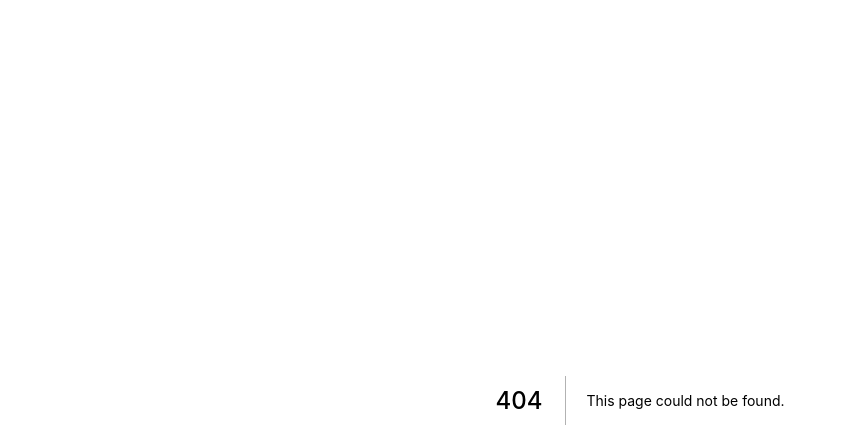
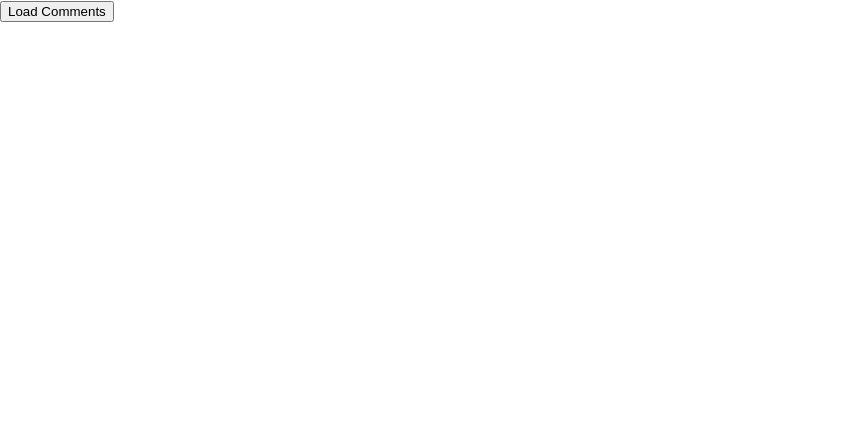
Before and after one commit to fikrinazilul1690/learn-next, a Next.js app: page /comments in a window 1280 px wide. Before the commit this address had no page. Shown: the top 448 px of the page, without its empty margins (0-847 px from the left). Built offline with nearby package versions, Linux system fonts and the light colour scheme.

Commit message:
API Get request

```diff
--- /dev/null
+++ b/data/comments.ts
@@ -0,0 +1,19 @@
+export interface IComment {
+  id: number;
+  text: string;
+}
+
+export const comments: Array<IComment> = [
+  {
+    id: 1,
+    text: 'This is the first comment',
+  },
+  {
+    id: 2,
+    text: 'This is the second comment',
+  },
+  {
+    id: 3,
+    text: 'This is the third comment',
+  },
+];
--- /dev/null
+++ b/pages/api/comments/index.ts
@@ -0,0 +1,11 @@
+import { comments } from './../../../data/comments';
+import type { NextApiRequest, NextApiResponse } from 'next';
+
+interface Data {}
+
+export default async function handler(
+  req: NextApiRequest,
+  res: NextApiResponse<Data>
+) {
+  res.status(200).send(comments);
+}
--- /dev/null
+++ b/pages/api/dashboard.ts
@@ -0,0 +1,10 @@
+import type { NextApiRequest, NextApiResponse } from 'next';
+
+interface Data {}
+
+export default async function handler(
+  req: NextApiRequest,
+  res: NextApiResponse<Data>
+) {
+  res.status(200).send({ name: 'Dasboard API Route' });
+}
--- /dev/null
+++ b/pages/api/index.ts
@@ -0,0 +1,10 @@
+import type { NextApiRequest, NextApiResponse } from 'next';
+
+interface Data {}
+
+export default async function handler(
+  req: NextApiRequest,
+  res: NextApiResponse<Data>
+) {
+  res.status(200).json({ name: 'Home API Route' });
+}
--- /dev/null
+++ b/pages/comments/index.tsx
@@ -0,0 +1,27 @@
+import { NextPage } from 'next';
+import { useState } from 'react';
+import { IComment } from '../../data/comments';
+
+interface Props {}
+
+const CommentsPage: NextPage<Props> = ({}) => {
+  const [comments, setComments] = useState<Array<IComment>>([]);
+  const fetchComments = async () => {
+    const response = await fetch('/api/comments');
+    const data = await response.json();
+    setComments(data);
+  };
+
+  return (
+    <>
+      <button onClick={fetchComments}>Load Comments</button>
+      {comments.map((comment) => (
+        <div key={comment.id}>
+          {comment.id} {comment.text}
+        </div>
+      ))}
+    </>
+  );
+};
+
+export default CommentsPage;
```
